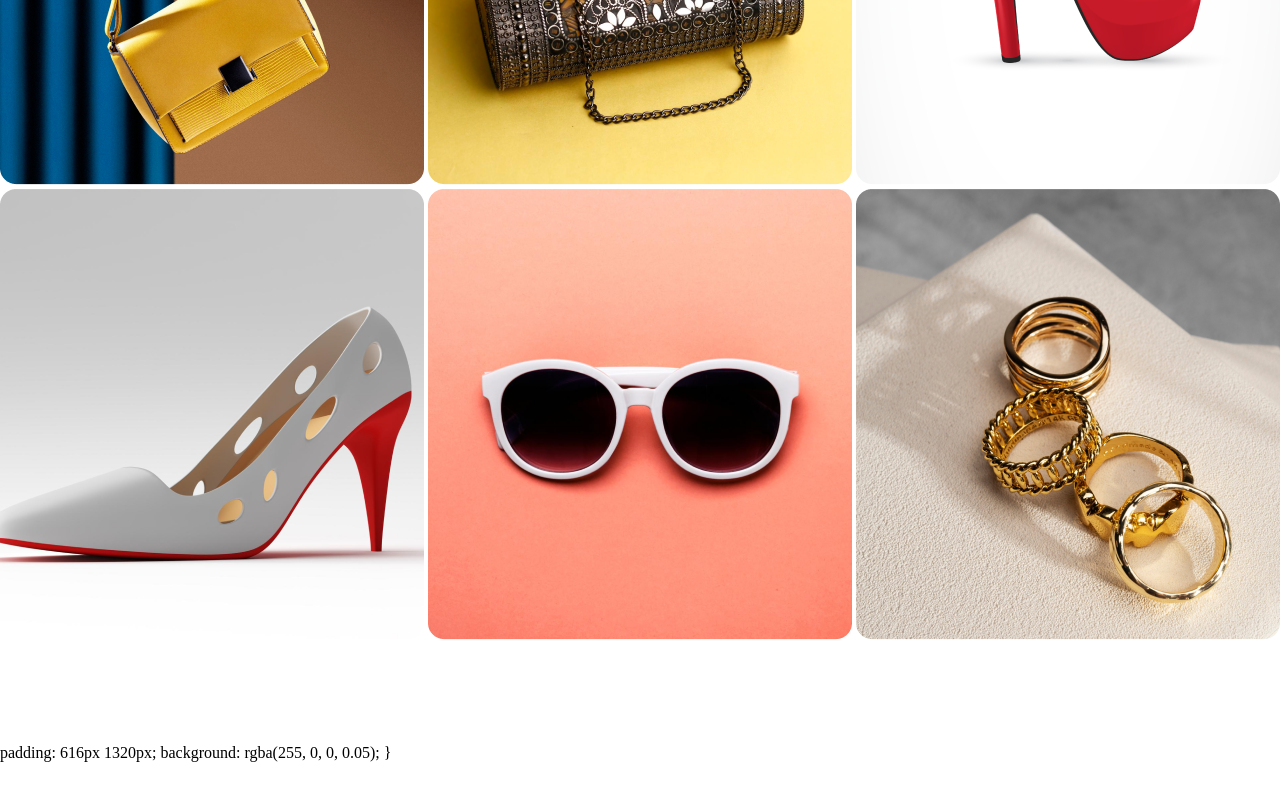
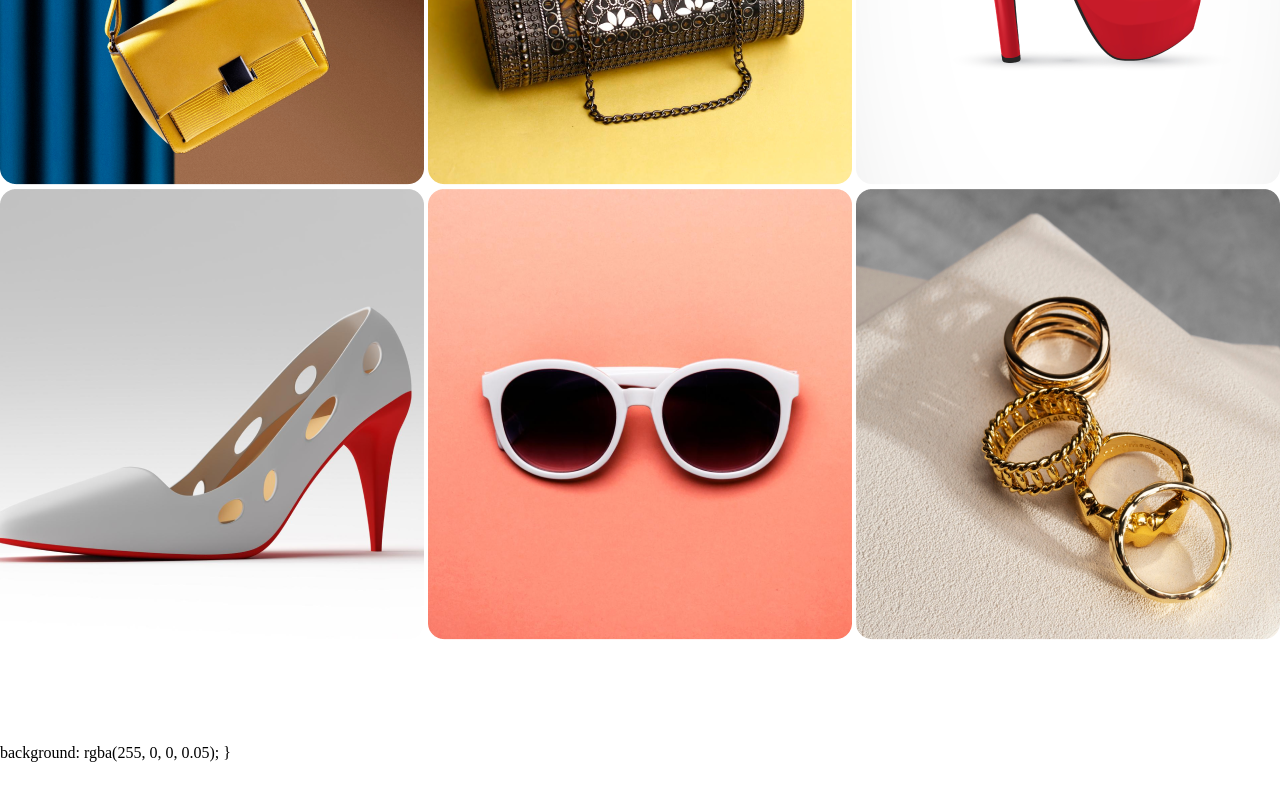
Before and after one commit to eyaminakash/assignment, a plain HTML site: page index.html in a window 1280 px wide. Shown: the part 2683-3483 px from the top of the page. Before the commit the page ends 3445 px from the top, so only its background shows below. Drawn offline with Linux system fonts and the light colour scheme.

Commit message:
first commit

```diff
--- a/index.html
+++ b/index.html
@@ -52,8 +52,8 @@
 </section>
 
 <!-- == footer == -->
-<footer>
-    padding: 616px 1320px;
+<section>
+
     background: rgba(255, 0, 0, 0.05);
 }
 </footer>
--- a/styles.css
+++ b/styles.css
@@ -136,7 +136,5 @@ font-weight: 400;
 line-height: 32px; /* 160% */
 }
 .footer{
-    padding: 616px 1320px;
-    background: rgba(255, 0, 0, 0.05);
-}
+
 .gift-content p{}
```
